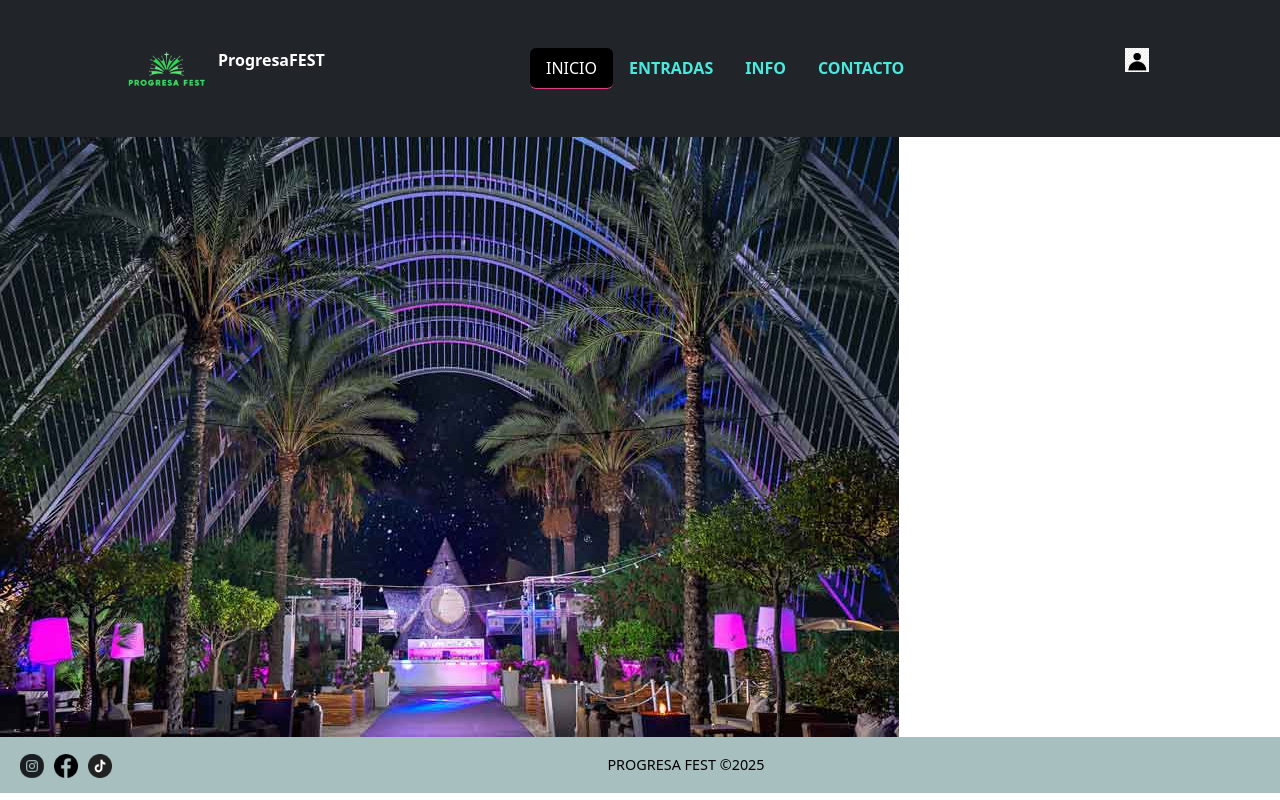
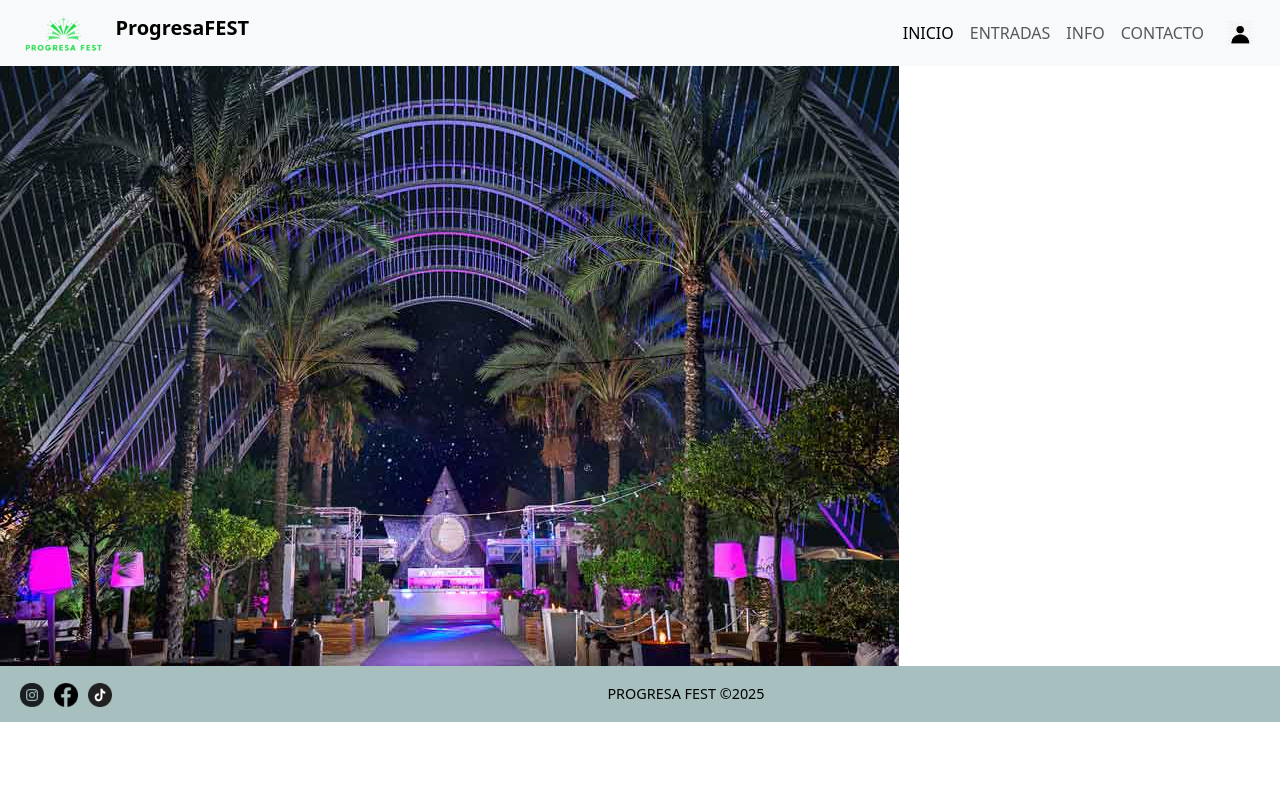
Before and after one commit to Stanis-Kalynovskyi/ProyectoStanisPablo, an Angular app in the folder Progresa-Fest/: page /inicio in a window 1280 px wide. Built offline with nearby package versions, Linux system fonts and the light colour scheme.

Commit message:
pequeño arreglo

```diff
--- a/Progresa-Fest/src/app/componentes/navbar/navbar.component.css
+++ b/Progresa-Fest/src/app/componentes/navbar/navbar.component.css
@@ -1,26 +1,4 @@
-.bg-pink{
-    background-color: #e03d84;
-  }
-  .bg-green{
-    background-color: #4BE8DE;
-  }
-  .txt-pink{
-    color:#e03d84;
-    font-weight: bold;
-  }
-  .txt-green{
-    color: #4BE8DE;
-    font-weight: bold;
-  }
-  .activeButton{
-    border-bottom: 1px solid #e03d84;
-  }
-  .activeButtonInicio{
-    background-color: black;
-    border-bottom: 1px solid #e03d84;
-  }
-
-  /* html, body {
+html, body {
     height: 100%;
     margin: 0;
   }
@@ -40,5 +18,3 @@
   .nav-link-bold {
     font-weight: bold;
     }
-
-    */
--- a/Progresa-Fest/src/app/componentes/navbar/navbar.component.html
+++ b/Progresa-Fest/src/app/componentes/navbar/navbar.component.html
@@ -1,20 +1,46 @@
-<div class="container-fluid bg-dark text-white" data-bs-theme="dark">
-   <header class="d-flex justify-content-around py-5">
+<nav class="navbar navbar-expand-lg bg-body-tertiary">
+  <div class="container-fluid">
+    <!-- Logo + texto -->
     <a class="navbar-brand" routerLink="/inicio">
-      <img src="assets/logo-search-grid-1x-Photoroom.png" height="40" class="d-inline-block align-top" >
+      <img
+        src="assets/logo-search-grid-1x-Photoroom.png"
+        height="40"
+        class="d-inline-block align-top"
+      >
       <span class="fw-bold">ProgresaFEST</span>
     </a>
-      <div class="collapse navbar-collapse" id="navbarContent">
-        <div class="flex-grow-1"></div> </div> <ul class="nav nav-pills">
-          <li class="nav-item"><a routerLink="/inicio" routerLinkActive="activeButtonInicio" class="nav-link bg-pink text-white" aria-current="inicio">INICIO</a></li>
-          <li class="nav-item"><a routerLink="/entradas" routerLinkActive="activeButton" class="nav-link txt-green">ENTRADAS</a></li>
-          <li class="nav-item"><a routerLink="/info" routerLinkActive="activeButton" class="nav-link txt-green">INFO</a></li>
-          <li class="nav-item"><a routerLink="/contacto" routerLinkActive="activeButton" class="nav-link txt-green">CONTACTO</a></li>
+
+
+
+    <!-- Contenido colapsable -->
+    <div class="collapse navbar-collapse" id="navbarContent">
+      <!-- Espacio flexible que empuja todo a la derecha -->
+      <div class="flex-grow-1"></div>
+
+      <!-- Grupo de enlaces + icono (alineados juntos a la derecha) -->
+      <div class="d-flex align-items-center">
+        <!-- Enlaces pegados al icono -->
+        <ul class="navbar-nav me-3 mb-2 mb-lg-0">  <!-- me-3 para separar del icono -->
+          <li class="nav-item">
+            <a class="nav-link" routerLink="/inicio" routerLinkActive="active">INICIO</a>
+          </li>
+          <li class="nav-item">
+            <a class="nav-link" routerLink="/entradas" routerLinkActive="active">ENTRADAS</a>
+          </li>
+          <li class="nav-item">
+            <a class="nav-link" routerLink="/info" routerLinkActive="active">INFO</a>
+          </li>
+          <li class="nav-item">
+              <a class="nav-link" routerLink="/info" routerLinkActive="active">CONTACTO</a>
+            </li>
         </ul>
-           <div class="me-3"> <!-- me-3 para margen derecho -->
-            <a class="nav-link" routerLink="/contacto" routerLinkActive="active">
-            <img src="assets/icono contacto.png" height="24" class="d-inline-block align-top" >
-          </a>
-         </div>
-        </header>
-      </div>
+ <!-- Icono de contacto (pegado al borde derecho) -->
+ <div class="me-3">  <!-- me-3 para margen derecho -->
+  <a class="nav-link" routerLink="/contacto" routerLinkActive="active">
+    <img
+      src="assets/icono contacto.png"
+      height="24"
+      class="d-inline-block align-top"
+    >
+  </a>
+</div> </div> </div> </div> </nav>
```
